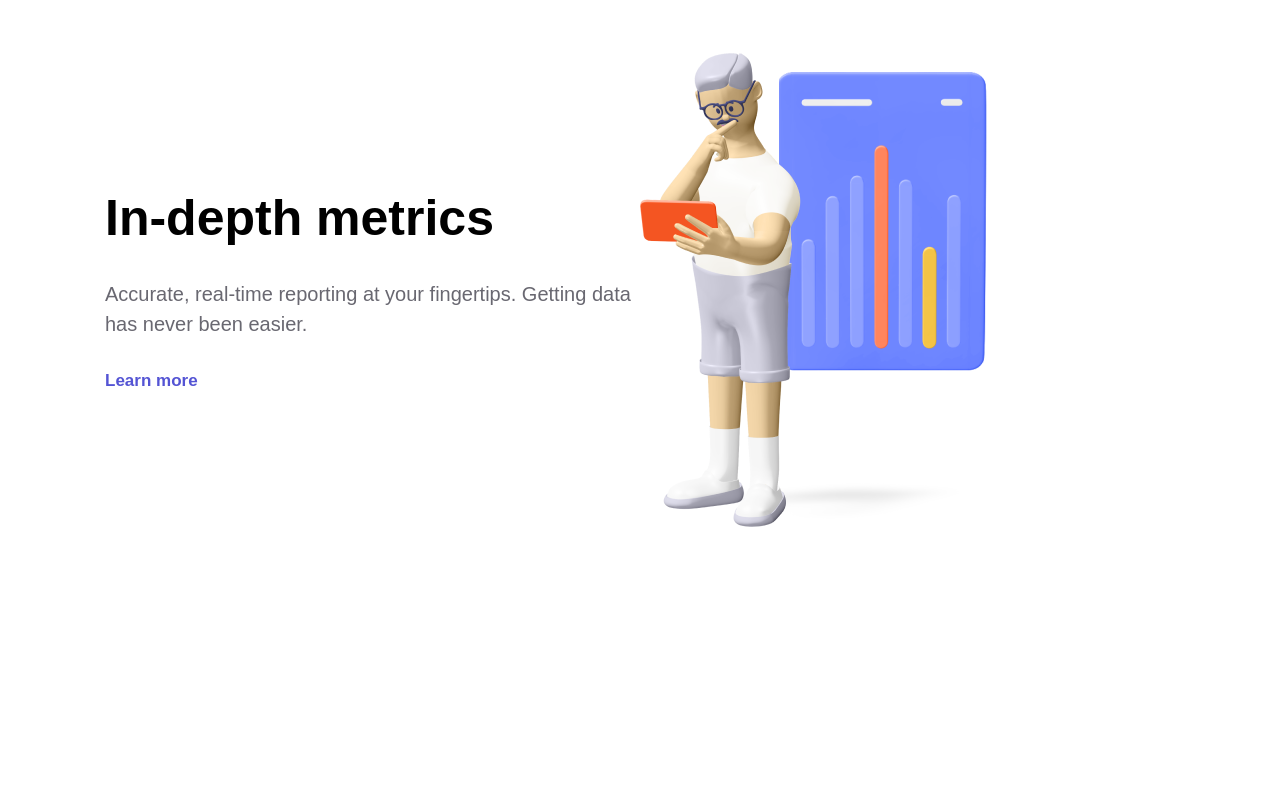
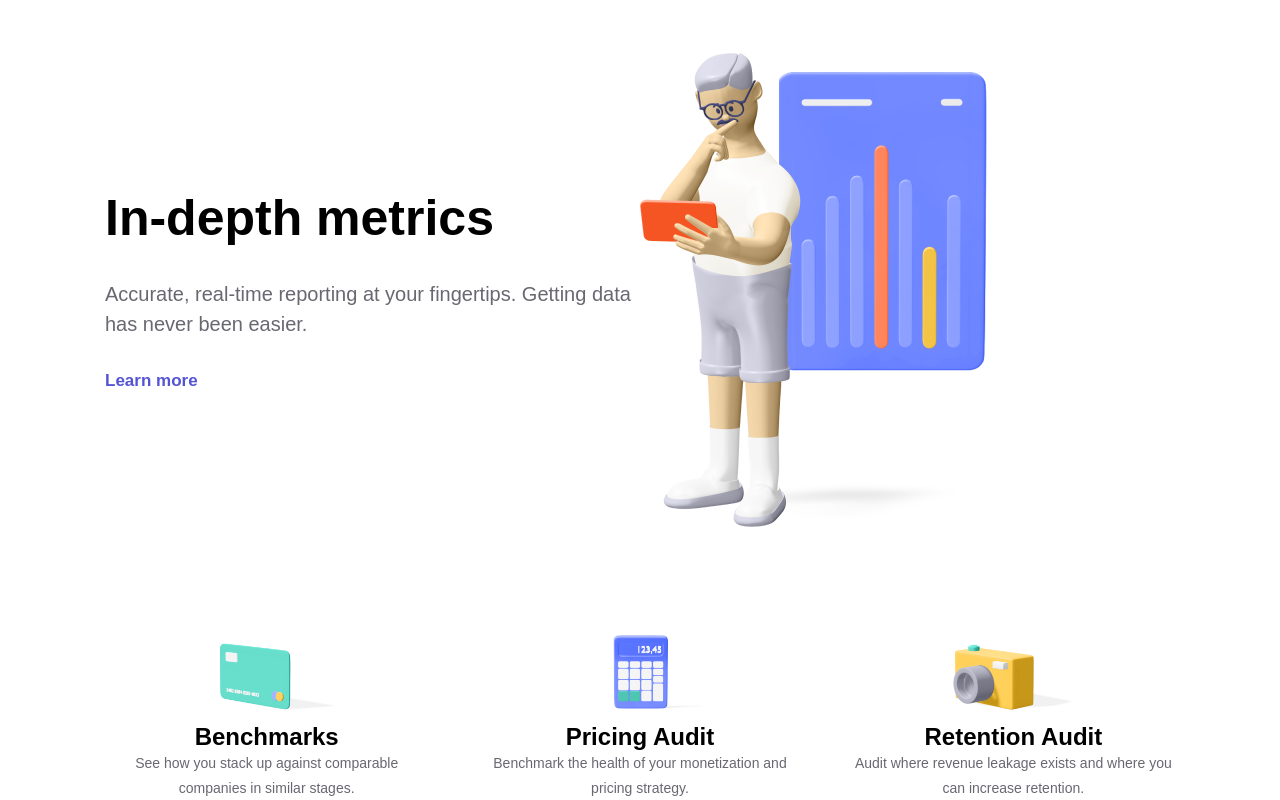
Before and after one commit to IIJIATOH/Web-practice1, a plain HTML site: page index.html in a window 1280 px wide. Shown: the part 1427-2227 px from the top of the page. Before the commit the page ends 1954 px from the top, so only its background shows below. Drawn offline with Linux system fonts and the light colour scheme.

Commit message:
add card section

```diff
--- a/index.html
+++ b/index.html
@@ -69,6 +69,30 @@
         <img src="/img/Content Image.png" alt="">
 
       </section>
+       <section class="section-card">
+        <div class="card">
+          <div>
+          <img class="card-img" src="/img/card-img/Icon 001.png" alt="card">
+        </div>
+          <span class="card-header">Benchmarks</span>
+          <p class="card-text">See how you stack up against comparable companies in similar stages.</p>
+        </div>
+        <div class="card">
+          <div>
+          <img class="card-img" src="/img/card-img/Icon 002.png" alt="calculator">
+        </div>
+          <span class="card-header">Pricing Audit</span>
+          <p class="card-text">Benchmark the health of your monetization and pricing strategy.</p>
+        </div>
+        <div class="card">
+          <div>
+          <img class="card-img" src="/img/card-img/Icon 003.png" alt="camera">
+        </div>
+          <span class="card-header">Retention Audit</span>
+          <p class="card-text">Audit where revenue leakage exists and where you can increase retention.</p>
+        </div>
+
+       </section>
     </main>
   </body>
 </html>
--- a/style.css
+++ b/style.css
@@ -215,3 +215,32 @@ body {
   text-decoration: none;
   font-weight: 600;
 }
+
+/* ************************ */
+/* SECTION-CARD */
+/* ************************ */
+.section-card {
+  display: grid;
+  grid-template-columns: 1fr 1fr 1fr;
+  margin-top: 9.6rem;
+  gap: 5rem;
+}
+.card-img {
+  height: 10rem;
+  display: block;
+}
+.card {
+  display: flex;
+  flex-direction: column;
+  align-items: center;
+}
+.card-header {
+  font-size: 2.4rem;
+  font-weight: 600;
+}
+.card-text {
+  color: #696871;
+  font-size: 1.4rem;
+  text-align: center;
+  line-height: 1.75;
+}
```
Also changed, not shown: img/card-img/Icon 001.png (added), img/card-img/Icon 002.png (added), img/card-img/Icon 003.png (added).
